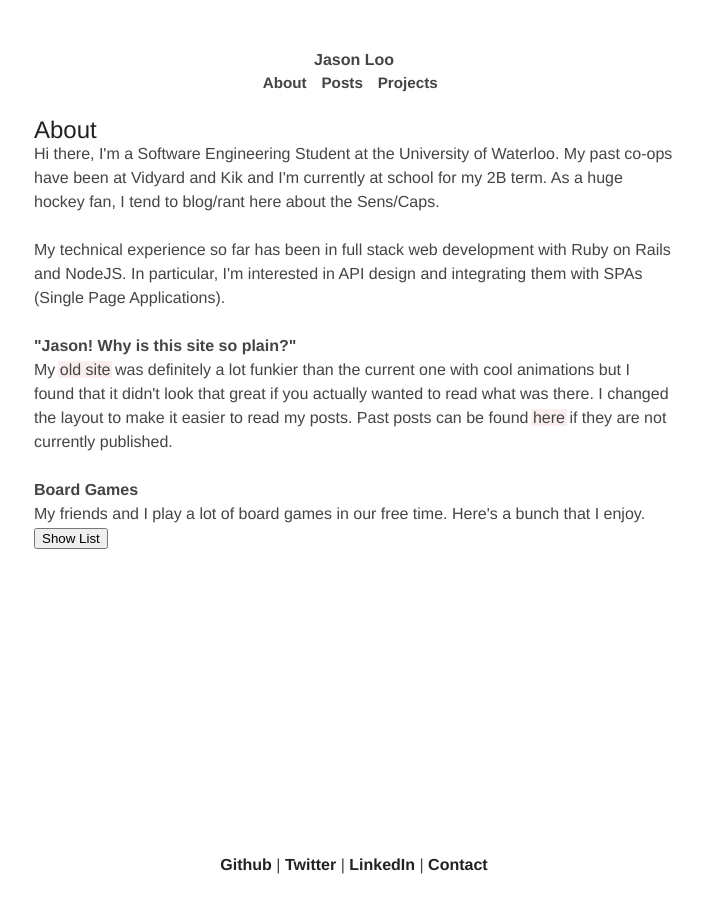
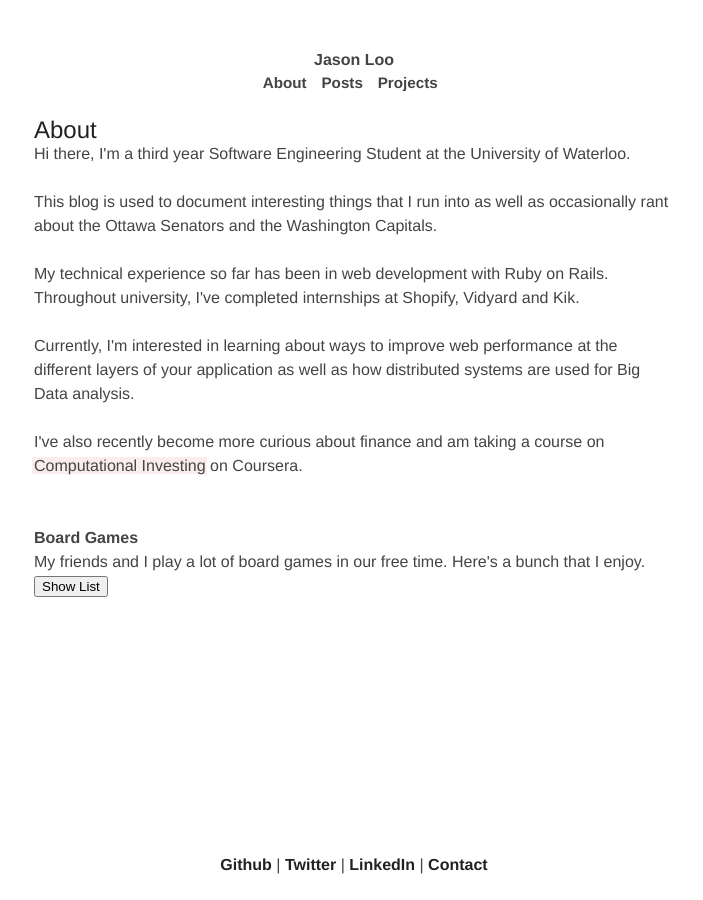
Before and after one commit to Nosajool/Nosajool.github.io, a Jekyll site: the page built from about.html, in a window 1280 px wide. Shown: the whole page, without its empty margins (286-989 px from the left). Built offline with Jekyll 4.4.1, drawn with Linux system fonts in a browser that asks for light colours.

Commit message:
Config Changes
- Add README.md with setup instructions
- Change site description
- Change board game list
- Add interests to About Me

```diff
--- a/_config.yml
+++ b/_config.yml
@@ -2,11 +2,8 @@
 title: Jason Loo
 email: jmloo@uwaterloo.ca
 description: >
-  Hi there, I'm a Software Engineering Student at the University of Waterloo.
-  My past co-ops have been at Vidyard and Kik and I'm currently at school for my 2B term.
-  As a huge hockey fan, I tend to blog/rant here about the Sens/Caps.
-  <br/><br/>
-  My technical experience so far has been in full stack web development with Ruby on Rails and NodeJS. In particular, I'm interested in API design and integrating them with SPAs (Single Page Applications).
+  <p>Hi there, I'm a third year Software Engineering Student at the University of Waterloo.</p>
+  <p>This blog is used to document interesting things that I run into as well as occasionally rant about the Ottawa Senators and the Washington Capitals.</p>
 baseurl: ""
 url: "http://nosajool.github.io"
 twitter_username: J_waterLoo
--- a/_data/boardgames.yml
+++ b/_data/boardgames.yml
@@ -10,7 +10,7 @@
 - Ticket to Ride
 - Settlers of Catan
 - Small World
-- Carcassonne
 - Stratego
-- Dixit
 - Cards Against Humanity
+- Smash Up
+- Codenames
--- a/about.html
+++ b/about.html
@@ -7,14 +7,14 @@ permalink: /about/
   <section>
     <h1>About</h1>
     {{ site.description }}
+    <p>My technical experience so far has been in web development with Ruby on Rails. Throughout university, I've completed internships at Shopify, Vidyard and Kik.</p>
+    <p>Currently, I'm interested in learning about ways to improve web performance at the different layers of your application as well as how distributed systems are used for Big Data analysis.</p>
+
+    <p>I've also recently become more curious about finance and am taking a course on <a href="https://www.coursera.org/learn/computational-investing">Computational Investing</a> on Coursera. </p>
   </section>
 
   <br>
 
-  <section>
-    <h2>"Jason! Why is this site so plain?"</h2>
-    <p>My <a href="https://github.com/Nosajool/old-site">old site</a> was definitely a lot funkier than the current one with cool animations but I found that it didn't look that great if you actually wanted to read what was there. I changed the layout to make it easier to read my posts. Past posts can be found <a href="https://github.com/Nosajool/Nosajool.github.io/tree/master/_posts">here</a> if they are not currently published.</p>
-  </section>
   <section>
     <h2>Board Games</h2>
     My friends and I play a lot of board games in our free time. Here's a bunch that I enjoy.
```
Also changed, not shown: README.md (added), 1 other file.
